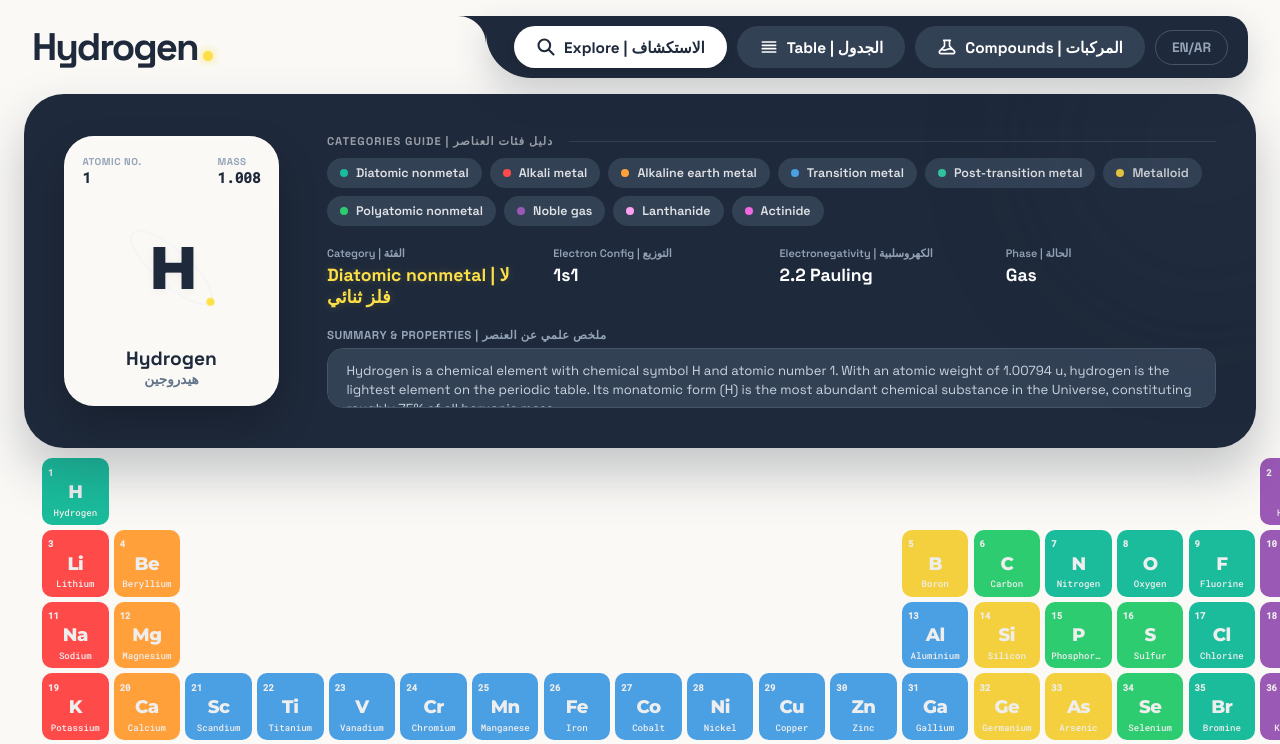
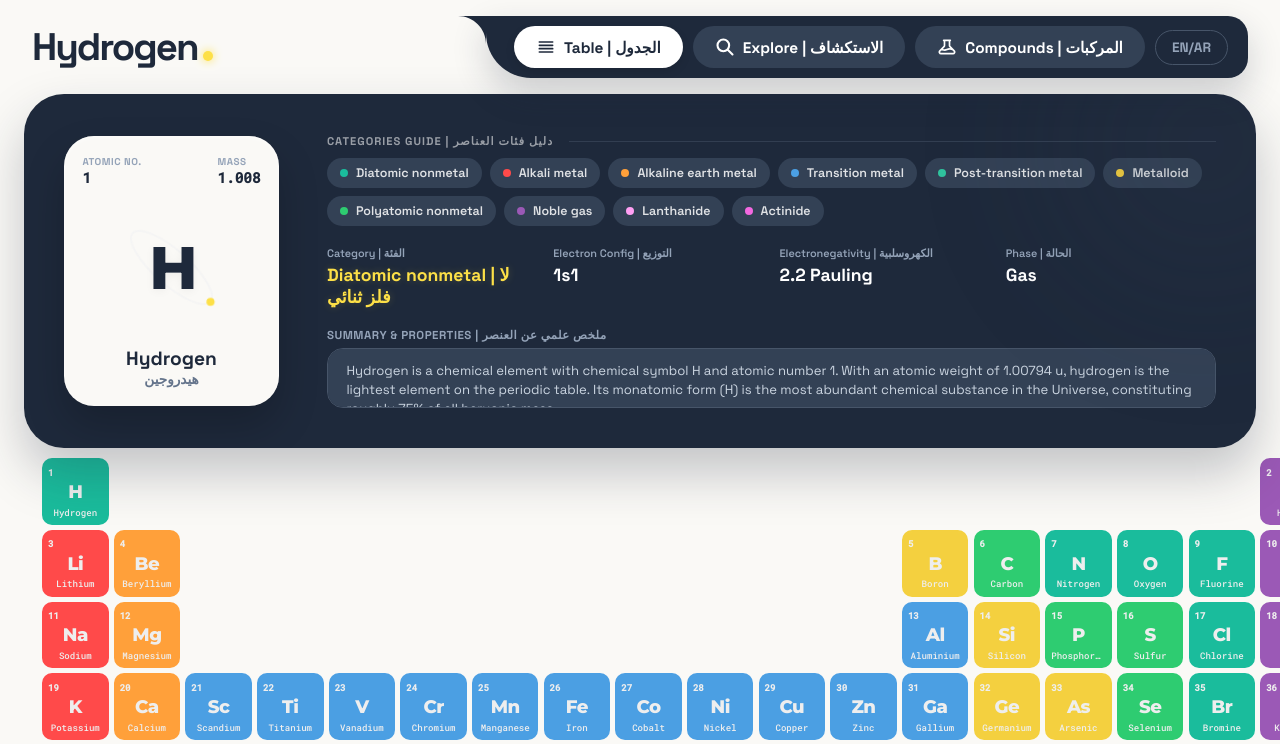
Before and after one commit to X-Ironheart/Modern-periodic-table, a plain HTML site: page index.html in a window 1280 px wide. Both pictures are taken after a click on the button "Table | الجدول". Shown: the top 744 px of the page. Drawn offline with Linux system fonts and the light colour scheme.

```diff
--- a/JS/main.js
+++ b/JS/main.js
@@ -294,5 +294,17 @@
   }
 });
 
+// Dynamic Navigation Pill switching interaction
+function setupNavigationPills() {
+  const pills = document.querySelectorAll(".nav-pill");
+  pills.forEach(pill => {
+    pill.addEventListener("click", () => {
+      pills.forEach(p => p.classList.remove("active-pill"));
+      pill.classList.add("active-pill");
+    });
+  });
+}
+
 // Trigger dynamic initialization on script load
 getDataFromJson();
+setupNavigationPills();
--- a/index.html
+++ b/index.html
@@ -26,12 +26,12 @@
           <path d="M24 0H0C13.25 0 24 10.75 24 24V0Z" />
         </svg>
         <button class="nav-pill active-pill">
+          <svg class="nav-icon" fill="none" stroke="currentColor" viewBox="0 0 24 24"><path stroke-linecap="round" stroke-linejoin="round" stroke-width="2" d="M4 6h16M4 10h16M4 14h16M4 18h16" /></svg>
+          Table | الجدول
+        </button>
+        <button class="nav-pill">
           <svg class="nav-icon" fill="none" stroke="currentColor" viewBox="0 0 24 24"><path stroke-linecap="round" stroke-linejoin="round" stroke-width="2.5" d="M21 21l-6-6m2-5a7 7 0 11-14 0 7 7 0 0114 0z" /></svg>
           Explore | الاستكشاف
-        </button>
-        <button class="nav-pill">
-          <svg class="nav-icon" fill="none" stroke="currentColor" viewBox="0 0 24 24"><path stroke-linecap="round" stroke-linejoin="round" stroke-width="2" d="M4 6h16M4 10h16M4 14h16M4 18h16" /></svg>
-          Table | الجدول
         </button>
         <button class="nav-pill">
           <svg class="nav-icon" fill="none" stroke="currentColor" viewBox="0 0 24 24"><path stroke-linecap="round" stroke-linejoin="round" stroke-width="2" d="M19.428 15.428a2 2 0 00-1.022-.547l-2.387-.477a6 6 0 00-3.86.517l-.318.158a6 6 0 01-3.86.517L6.05 15.21a2 2 0 00-1.806.547M8 4h8l-1 1v5.172a2 2 0 00.586 1.414l5 5c1.26 1.26.367 3.414-1.415 3.414H4.828c-1.782 0-2.674-2.154-1.414-3.414l5-5A2 2 0 009 10.172V5L8 4z" /></svg>
```
